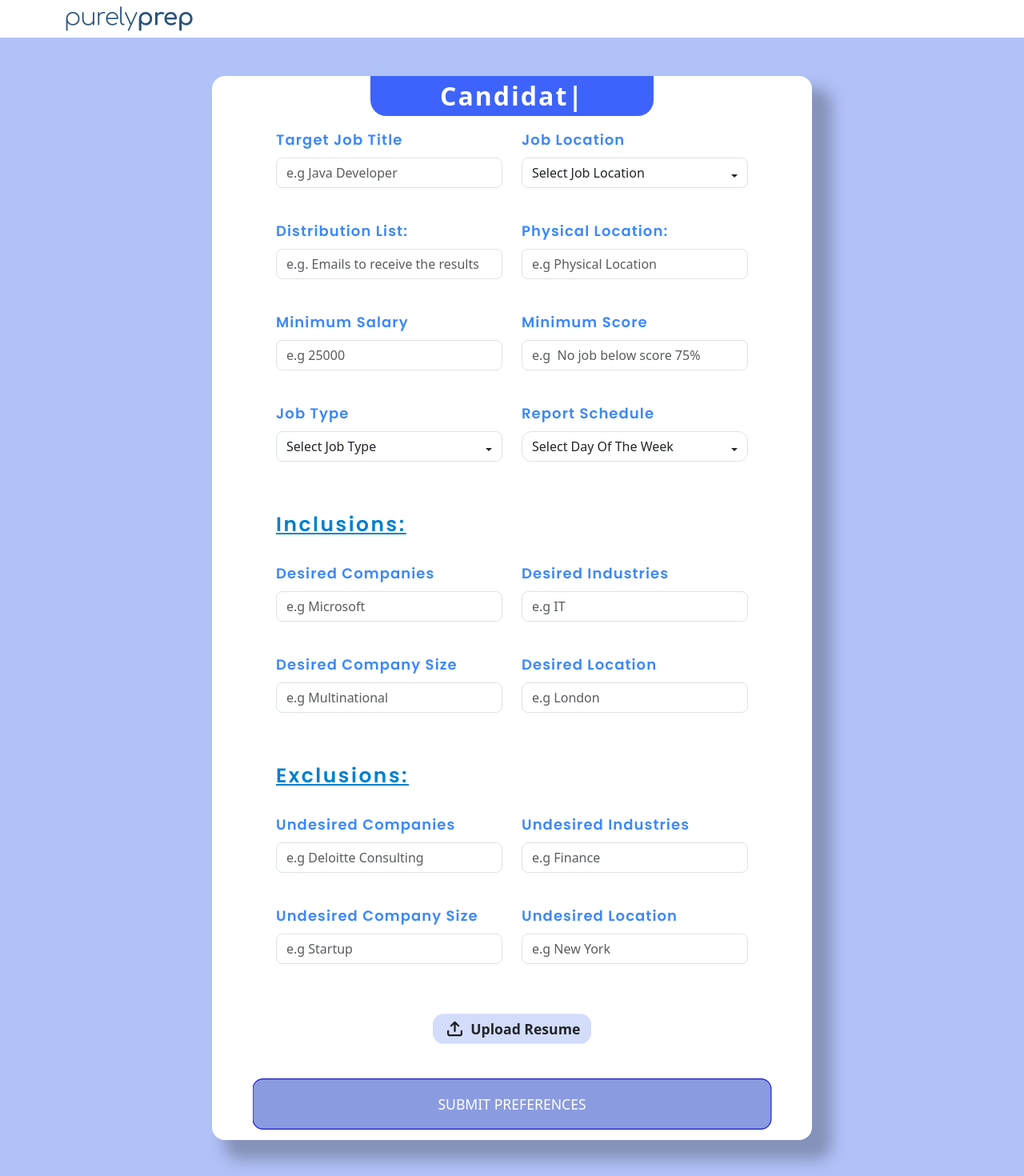
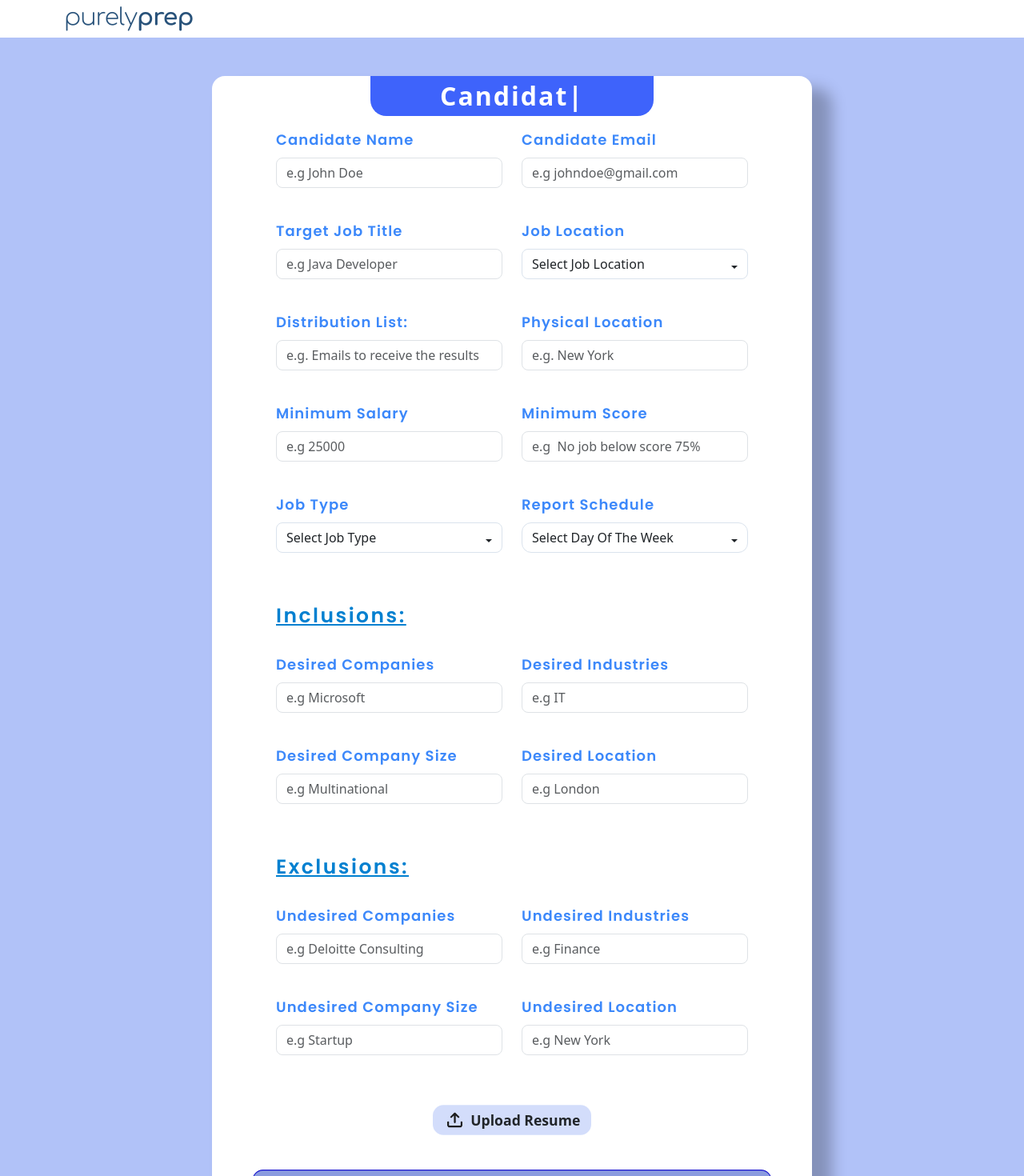
Before and after one commit to himanshujain-adt/ReactForm, a React (Vite) app: page / in a window 1280 px wide. Shown: the top 1470 px of the page at 80% size. Built offline with nearby package versions, Linux system fonts and the light colour scheme.

Commit message:
Fileds Added

```diff
--- a/src/CandidateForm/CandidateForm.jsx
+++ b/src/CandidateForm/CandidateForm.jsx
@@ -1,33 +1,10 @@
-
-//code with api integration
-
-import { ErrorMessage, Field, Form, Formik } from 'formik';
 import { motion } from 'framer-motion';
 import React, { useEffect, useRef, useState } from 'react';
 import Typed from 'typed.js';
-import * as Yup from 'yup';
 import uploadIcon from "../assets/upload-resume.png";
 import './CandidateForm.css';
 
 const CandidateForm = () => {
-
-  const validationSchema = Yup.object({
-    distributionList: Yup.string()
-      .required('Distribution List is required')
-      .test(
-        'is-valid-emails',
-        ' email are invalid',
-        (value) => {
-          if (!value) return false;
-          const emails = value.split(',').map((email) => email.trim());
-          const emailRegex = /^[^\s@]+@[^\s@]+\.[^\s@]+$/;
-          return emails.every((email) => emailRegex.test(email));
-        }
-      ),
-    physicalLocation: Yup.string().required('Physical Location is required')
-      .matches(/^[a-zA-Z\\s]+$/, 'Physical Location can only contain letters and spaces')
-
-  });
 
   const [selectedDays, setSelectedDays] = useState([]);
   const [isOpen, setIsOpen] = useState(false);
@@ -54,10 +31,14 @@ const CandidateForm = () => {
     desiredLocation: '',
     reportSchedule: '',
     jobLocation: '',
-
     undesiredIndustries: '',
     undesiredCompanySize: '',
     undesiredLocation: '',
+    distributionList: '',
+    physicalLocation: '',
+    candidateName: '',
+    candidateEmail: ''
+
 
   });
   const [isPopupVisible, setPopupVisible] = useState(false);
@@ -83,6 +64,10 @@ const CandidateForm = () => {
     undesiredIndustries: '',
     undesiredCompanySize: '',
     undesiredLocation: '',
+    distributionList: '',
+    physicalLocation: '',
+    candidateName: '',
+    candidateEmail: ''
 
   });
   const dropdownRef = useRef(null);
@@ -112,7 +97,7 @@ const CandidateForm = () => {
     }
   };
 
-  // Simulate the file upload progress
+
   // Simulate the file upload progress
   const simulateUploadProgress = () => {
     let uploaded = 0;
@@ -196,6 +181,11 @@ const CandidateForm = () => {
       undesiredIndustries: '',
       undesiredCompanySize: '',
       undesiredLocation: '',
+      distributionList: '',
+      physicalLocation: '',
+      candidateName: '',
+      candidateEmail: ''
+
 
 
     };
@@ -204,6 +194,35 @@ const CandidateForm = () => {
     if (!formData.jobTitles || formData.jobTitles.length === 0) {
       newErrors.jobTitles = 'Please enter at least one job title.';
     }
+
+    if (!formData.distributionList || formData.distributionList.length === 0) {
+      newErrors.distributionList = 'Distribution List is required';
+    }
+    else {
+      const emailRegex = /^[a-zA-Z0-9._%+-]+@[a-zA-Z0-9.-]+\.[a-zA-Z]{2,}$/;
+
+      if (!emailRegex.test(formData.distributionList)) {
+        newErrors.distributionList = 'Invalid email format';
+      }
+    }
+
+    if (!formData.physicalLocation || formData.physicalLocation.length === 0) {
+      newErrors.physicalLocation = 'Physical Location is required';
+    }
+    if (!formData.candidateName || formData.candidateName.length === 0) {
+      newErrors.candidateName = 'Candidate Name is required';
+    }
+    if (!formData.candidateEmail || formData.candidateEmail.length === 0) {
+      newErrors.candidateEmail = 'Email is required';
+    }
+    else {
+      const emailRegex = /^[a-zA-Z0-9._%+-]+@[a-zA-Z0-9.-]+\.[a-zA-Z]{2,}$/;
+
+      if (!emailRegex.test(formData.candidateEmail)) {
+        newErrors.candidateEmail = 'Invalid email format';
+      }
+    }
+
 
     if (!file) {
       newErrors.resume = 'Please upload your resume';
@@ -221,41 +240,17 @@ const CandidateForm = () => {
     if (!score) {
       newErrors.minimumScore = 'Please enter a minimum score.';
     } else {
-      // Check if the score is a number or a valid percentage (with or without "%")
+
       const numericScore = score.endsWith('%')
-        ? parseFloat(score.slice(0, -1)) // Remove "%" and convert to number
-        : parseFloat(score); // Otherwise, just convert to number
+        ? parseFloat(score.slice(0, -1))
+        : parseFloat(score);
 
-      // Validate if the score is a valid number
       if (isNaN(numericScore)) {
         newErrors.minimumScore = 'Please enter a valid numeric value for the score.';
       } else if (numericScore < 0 || numericScore > 100) {
         newErrors.minimumScore = 'Score must be between 0 and 100.';
       }
     }
-    // // Validation for Desired Companies
-    // if (!formData.desiredCompanies.trim()) {
-    //   newErrors.desiredCompanies = 'Please enter desired companies';
-    // } else if (formData.desiredCompanies.length < 2) {
-    //   newErrors.desiredCompanies = 'Company name must be at least 2 characters';
-    // }
-    // // Validation for Desired Industries
-    // if (!formData.desiredIndustries.trim()) {
-    //   newErrors.desiredIndustries = 'Please enter desired industries';
-    // } else if (formData.desiredIndustries.length < 2) {
-    //   newErrors.desiredIndustries = 'Industry name must be at least 2 characters';
-    // }
-    // // Validation for Desired Company Size
-    // if (!formData.desiredCompanySize.trim()) {
-    //   newErrors.desiredCompanySize = 'Please enter desired company size';
-    // }
-
-    // // Validation for Desired Location
-    // if (!formData.desiredLocation.trim()) {
-    //   newErrors.desiredLocation = 'Please enter desired location';
-    // } else if (formData.desiredLocation.length < 2) {
-    //   newErrors.desiredLocation = 'Location must be at least 2 characters';
-    // }
 
     // Job Type validation
     if (selectedJobTypes.length === 0) {
@@ -274,29 +269,6 @@ const CandidateForm = () => {
     if (selectedLocations.length === 0) {
       newErrors.jobLocation = 'Please select at least one job location';
     }
-  //   // Validation for Undesired Companies
-  //  if (formData.undesiredCompanies.length < 2) {
-  //     newErrors.undesiredCompanies = 'Company name must be at least 2 characters';
-  //   }
-
-  //   // Validation for Undesired Industries
-  //   if (!formData.undesiredIndustries.trim()) {
-  //     newErrors.undesiredIndustries = 'Please enter undesired industries';
-  //   } else if (formData.undesiredIndustries.length < 2) {
-  //     newErrors.undesiredIndustries = 'Industry name must be at least 2 characters';
-  //   }
-
-  //   // Validation for Undesired Company Size
-  //   if (!formData.undesiredCompanySize.trim()) {
-  //     newErrors.undesiredCompanySize = 'Please enter undesired company size';
-  //   }
-
-  //   // Validation for Undesired Location
-  //   if (!formData.undesiredLocation.trim()) {
-  //     newErrors.undesiredLocation = 'Please enter undesired location';
-  //   } else if (formData.undesiredLocation.length < 2) {
-  //     newErrors.undesiredLocation = 'Location must be at least 2 characters';
-  //   }
 
 
     setErrors(newErrors);
@@ -313,7 +285,6 @@ const CandidateForm = () => {
     if (validationErrors) {
       setPopupVisible(true);
     }
-
 
     console.log('Form submitted:', formData);
     // const payload = {
@@ -345,25 +316,49 @@ const CandidateForm = () => {
       setFormData({ ...formData, jobTitles: value });
     }
   };
+  const handleDistributionListChange = (e) => {
+    const value = e.target.value;
+    setFormData({ ...formData, distributionList: value });
 
-  // const handleDistributionList = (e) => {
-  //   const value = e.target.value;
+  };
+  const handlePhysicalLocationChange = (e) => {
+    const value = e.target.value;
 
-  //   // Regular expression to allow only alphabets and spaces
-  //   const regex = /^[a-zA-Z\s]*$/;
+    // Regular expression to allow only alphabets and spaces
+    const regex = /^[a-zA-Z\s]*$/;
 
-  //   // If input matches the regex, update the state
-  //   if (regex.test(value)) {
-  //     setFormData({ ...formData, distributionList: value });
-  //   }
-  // };
+    // If input matches the regex, update the state
+    if (regex.test(value)) {
+      setFormData({ ...formData, physicalLocation: value });
+    }
+
+  };
+  const handleCandidateNameChange = (e) => {
+    const value = e.target.value;
+
+    // Regular expression to allow only alphabets and spaces
+    const regex = /^[a-zA-Z\s]*$/;
+
+    // If input matches the regex, update the state
+    if (regex.test(value)) {
+      setFormData({ ...formData, candidateName: value });
+    }
+
+  };
+  const handleCandidateEmailChange = (e) => {
+    const value = e.target.value;
+    setFormData({ ...formData, candidateEmail: value });
+  };
 
   const handleSalaryChange = (e) => {
     setFormData({ ...formData, minimumSalary: e.target.value });
   };
+
   const handleInputChange = (e) => {
     const { name, value } = e.target;
     setFormData({ ...formData, [name]: value });
+
+    // setFormData({...formData,minimumScore:e.target.value})
   };
 
 
@@ -384,14 +379,71 @@ const CandidateForm = () => {
 
           <form onSubmit={handleFormSubmit}>
             <div className="row g-4">
+              {/* Candidate Name */}
+              <motion.div
+                className="col-md-6"
+                initial={{ opacity: 0, x: -50 }}
+                animate={{ opacity: 1, x: 0 }}
+                transition={{ duration: 0.6, delay: 0.2 }}
+                style={{}}
+              >
 
+
+                <div className="form-group">
+                  <label
+                    className="form-label"
+                  >
+                    Candidate Name
+                  </label>
+                  <input
+                    type="text"
+                    className={`form-control form-input rounded-3 bold-text ${errors.candidateName ? 'is-invalid' : ''}`}
+                    placeholder="e.g John Doe"
+                    value={formData.candidateName}
+                    onChange={handleCandidateNameChange}
+                  />
+
+                  {errors.candidateName && <div className="invalid-feedback">{errors.candidateName}</div>}
+
+
+                </div>
+              </motion.div>
+              {/* Candidate Email */}
+              <motion.div
+                className="col-md-6"
+                initial={{ opacity: 0, x: -50 }}
+                animate={{ opacity: 1, x: 0 }}
+                transition={{ duration: 0.6, delay: 0.2 }}
+                style={{}}
+              >
+
+
+                <div className="form-group">
+                  <label
+                    className="form-label"
+                  >
+                    Candidate Email
+                  </label>
+                  <input
+                    type="text"
+                    className={`form-control form-input rounded-3 bold-text ${errors.candidateEmail ? 'is-invalid' : ''}`}
+                    placeholder="e.g johndoe@gmail.com"
+                    value={formData.candidateEmail}
+                    onChange={handleCandidateEmailChange}
+                  />
+
+                  {errors.candidateEmail && <div className="invalid-feedback">{errors.candidateEmail}</div>}
+
+
+                </div>
+              </motion.div>
               {/* Target Job Title */}
               <motion.div
                 className="col-md-6"
                 initial={{ opacity: 0, x: -50 }}
                 animate={{ opacity: 1, x: 0 }}
                 transition={{ duration: 0.6, delay: 0.2 }}
-                style={{ }}
+                style={{}}
               >
 
 
@@ -491,78 +543,61 @@ const CandidateForm = () => {
               </motion.div>
 
               {/* Distribution  List*/}
+
               <motion.div
                 className="col-md-6"
                 initial={{ opacity: 0, x: -50 }}
                 animate={{ opacity: 1, x: 0 }}
                 transition={{ duration: 0.6, delay: 0.2 }}
-                style={{ }}
+                style={{}}
               >
-                <Formik
-                  initialValues={{ distributionList: '' }}
-                  validationSchema={validationSchema}
-                  onSubmit={handleFormSubmit}
+                <div className="form-group">
+                  <label
+                    className="form-label"
                   >
-                  {({ errors, touched }) => (
-                    <Form>
-                      <div className="form-group">
-                        <label className="form-label" htmlFor="distributionList">
                     Distribution List:
                   </label>
-                        <Field
+                  <input
                     type="text"
-                          name="distributionList"
-                          className={`form-control form-input rounded-3  ${touched.distributionList && errors.distributionList ? 'is-invalid' : ''
-                            }`}
+                    className={`form-control form-input rounded-3 bold-text ${errors.distributionList ? 'is-invalid' : ''}`}
                     placeholder="e.g. Emails to receive the results"
+                    value={formData.distributionList}
+                    onChange={handleDistributionListChange}
                   />
-                        <ErrorMessage
-                          name="distributionList"
-                          component="div"
-                          className="invalid-feedback"
-                        />
+
+                  {errors.distributionList && <div className="invalid-feedback">{errors.distributionList}</div>}
+
+
                 </div>
+              </motion.div>
 
-                    </Form>
-                  )}
-                </Formik>
-              </motion.div>
               {/* Physical Location */}
+
+
               <motion.div
                 className="col-md-6"
                 initial={{ opacity: 0, x: -50 }}
                 animate={{ opacity: 1, x: 0 }}
                 transition={{ duration: 0.6, delay: 0.2 }}
-                style={{ }}
+                style={{}}
               >
-                <Formik
-                  initialValues={{ physicalLocation: '' }}
-                  validationSchema={validationSchema}
-                  onSubmit={handleFormSubmit}
+                <div className="form-group">
+                  <label
+                    className="form-label"
                   >
-                  {({ errors, touched }) => (
-                    <Form>
-                      <div className="form-group">
-                        <label className="form-label" htmlFor="physicalLocation">
-                          Physical Location:
+                    Physical Location
                   </label>
-                        <Field
+                  <input
                     type="text"
-                          name="physicalLocation"
-                          className={`form-control form-input rounded-3  ${touched.physicalLocation && errors.physicalLocation ? 'is-invalid' : ''
-                            }`}
-                          placeholder="e.g Physical Location"
+                    className={`form-control form-input rounded-3 bold-text ${errors.physicalLocation ? 'is-invalid' : ''}`}
+                    placeholder="e.g. New York"
+                    value={formData.physicalLocation}
+                    onChange={handlePhysicalLocationChange}
                   />
-                        <ErrorMessage
-                          name="physicalLocation"
-                          component="div"
-                          className="invalid-feedback"
-                        />
+                  {errors.physicalLocation && <div className="invalid-feedback">{errors.physicalLocation}</div>}
+
+
                 </div>
-
-                    </Form>
-                  )}
-                </Formik>
               </motion.div>
               {/* Minimum Salary */}
               <motion.div
@@ -748,7 +783,7 @@ const CandidateForm = () => {
               </motion.div>
             </div>
 
-            <div className="inclusions mt-5">
+            {/* <div className="inclusions mt-5">
               <h3 className="section-title">Inclusions:</h3>
               <div className="row g-4 mt-2">
                 {[
@@ -815,10 +850,10 @@ const CandidateForm = () => {
                   </motion.div>
                 ))}
               </div>
-            </div>
+            </div> */}
 
 
-            <div className="exclusions mt-5">
+            {/* <div className="exclusions mt-5">
               <h3 className="section-title">Exclusions:</h3>
               <div className="row g-4 mt-2">
                 {[
@@ -867,6 +902,141 @@ const CandidateForm = () => {
                 ))}
               </div>
 
+            </div> */}
+            <div className="inclusions mt-5">
+              <h3 className="section-title">Inclusions:</h3>
+              <div className="row g-4 mt-2">
+                {[
+                  {
+                    label: 'Desired Companies',
+                    placeholder: 'e.g Microsoft',
+                    name: 'desiredCompanies',
+                    pattern: "^[a-zA-Z0-9\\s]+$"
+                  },
+                  {
+                    label: 'Desired Industries',
+                    placeholder: 'e.g IT ',
+                    name: 'desiredIndustries',
+                    pattern: "^[a-zA-Z0-9\\s]+$"
+                  },
+                  {
+                    label: 'Desired Company Size',
+                    placeholder: 'e.g Multinational',
+                    name: 'desiredCompanySize',
+                    pattern: "^[a-zA-Z0-9\\s]+$"
+                  },
+                  {
+                    label: 'Desired Location',
+                    placeholder: 'e.g London',
+                    name: 'desiredLocation',
+                    pattern: "^[a-zA-Z0-9\\s]+$"
+                  }
+                ].map(({ label, placeholder, name, pattern }) => (
+                  <motion.div
+                    key={label}
+                    className="col-md-6"
+                    initial={{ opacity: 0, x: -50 }}
+                    animate={{ opacity: 1, x: 0 }}
+                    transition={{ duration: 0.6, delay: 1 }}
+                  >
+                    <div className="form-group">
+                      <label className="form-label">{label}</label>
+                      <motion.input
+                        type="text"
+                        className={`form-control form-input rounded-3 ${errors[name] ? 'is-invalid' : ''}`}
+                        placeholder={placeholder}
+                        pattern={pattern}
+                        value={formData[name]}
+                        onChange={(e) => {
+                          const value = e.target.value;
+                          if (value === '' || new RegExp(pattern).test(value)) {
+                            setFormData({ ...formData, [name]: value });
+                            if (errors[name]) {
+                              setErrors(prev => ({
+                                ...prev,
+                                [name]: ''
+                              }));
+                            }
+                          }
+                        }}
+                      />
+                      {errors[name] && (
+                        <div className="invalid-feedback d-block">
+                          {errors[name]}
+                        </div>
+                      )}
+                    </div>
+                  </motion.div>
+                ))}
+              </div>
+            </div>
+
+            <div className="exclusions mt-5">
+              <h3 className="section-title">Exclusions:</h3>
+              <div className="row g-4 mt-2">
+                {[
+                  {
+                    label: 'Undesired Companies',
+                    placeholder: 'e.g Deloitte Consulting ',
+                    name: 'undesiredCompanies',
+                    pattern: "^[a-zA-Z0-9\\s]+$"
+                  },
+                  {
+                    label: 'Undesired Industries',
+                    placeholder: 'e.g Finance',
+                    name: 'undesiredIndustries',
+                    pattern: "^[a-zA-Z0-9\\s]+$"
+                  },
+                  {
+                    label: 'Undesired Company Size',
+                    placeholder: 'e.g Startup',
+                    name: 'undesiredCompanySize',
+                    pattern: "^[a-zA-Z0-9\\s]+$"
+                  },
+                  {
+                    label: 'Undesired Location',
+                    placeholder: 'e.g New York',
+                    name: 'undesiredLocation',
+                    pattern: "^[a-zA-Z0-9\\s]+$"
+                  }
+                ].map(({ label, placeholder, name, pattern }) => (
+                  <motion.div
+                    key={label}
+                    className="col-md-6"
+                    initial={{ opacity: 0, x: 50 }}
+                    animate={{ opacity: 1, x: 0 }}
+                    transition={{ duration: 0.8, delay: 1.2 }}
+                  >
+                    <div className="form-group">
+                      <label className="form-label">{label}</label>
+                      <motion.input
+                        type="text"
+                        className={`form-control form-input rounded-3 ${errors[name] ? 'is-invalid' : ''}`}
+                        placeholder={placeholder}
+                        pattern={pattern}
+                        value={formData[name]}
+                        onChange={(e) => {
+                          const value = e.target.value;
+                          if (value === '' || new RegExp(pattern).test(value)) {
+                            setFormData({ ...formData, [name]: value });
+                            if (errors[name]) {
+                              setErrors(prev => ({
+                                ...prev,
+                                [name]: ''
+                              }));
+                            }
+                          }
+                        }}
+                      />
+                      {errors[name] && (
+                        <div className="invalid-feedback d-block">
+                          {errors[name]}
+                        </div>
+                      )}
+                    </div>
+                  </motion.div>
+                ))}
+              </div>
             </div>
 
 
```
Lines whose indentation alone changed are shown as unchanged.
